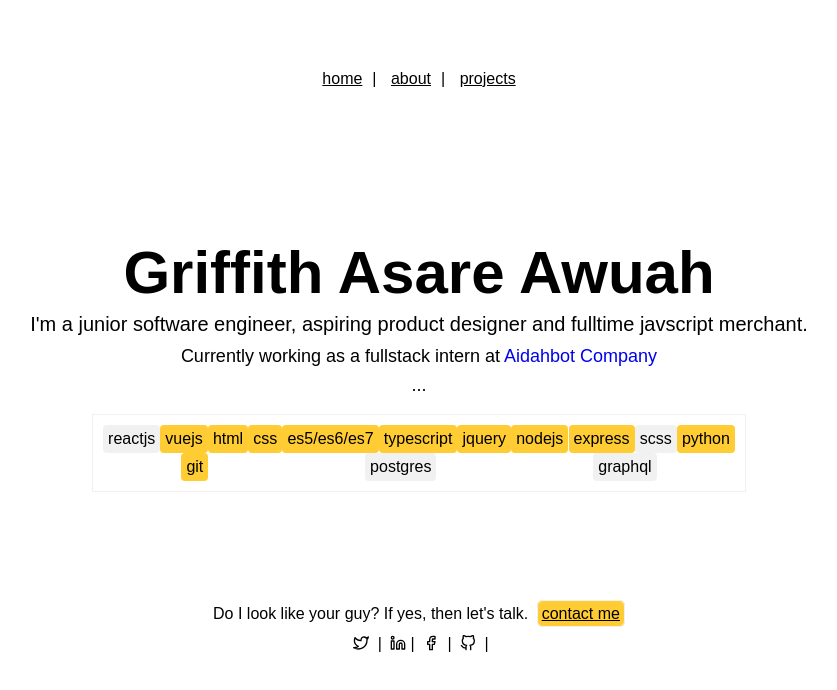
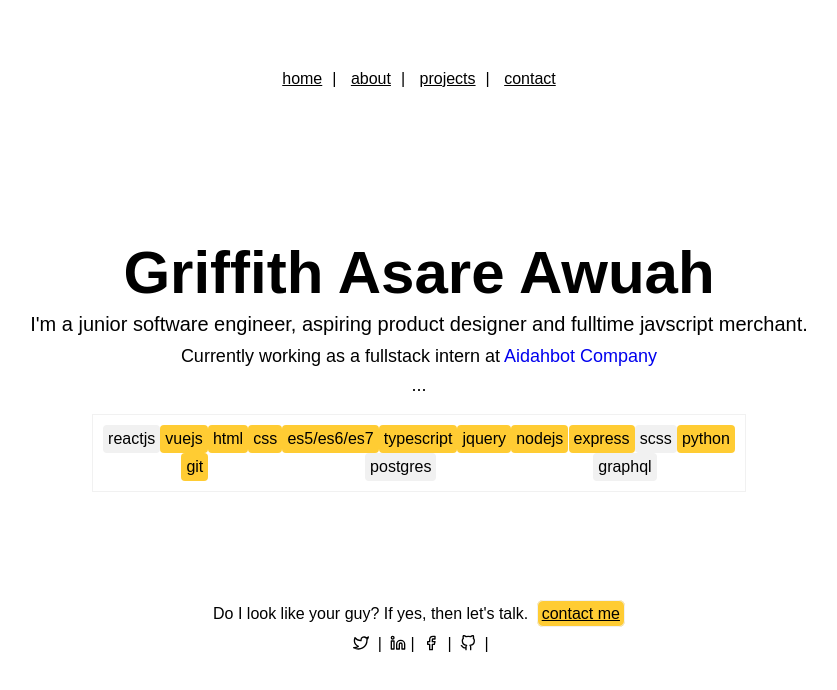
Before and after one commit to gwuah/mywebsite, a Vue app: page /#/ in a window 1280 px wide. Shown: the top 690 px of the page, without its empty margins (221-1058 px from the left). Built offline with nearby package versions, Linux system fonts and the light colour scheme; a web font is replaced by a local one.

Commit message:
added new nav el

```diff
--- a/src/components/Navigation.vue
+++ b/src/components/Navigation.vue
@@ -1,9 +1,12 @@
 <template>
   <nav>
     <ul>
+
       <router-link to="/">home</router-link>|
       <router-link to="/about">about</router-link>|
-      <router-link to="/projects">projects</router-link>
+      <router-link to="/projects">projects</router-link>|
+      <router-link to="/contact">contact</router-link>
+
     </ul>
   </nav>
 </template>
```
